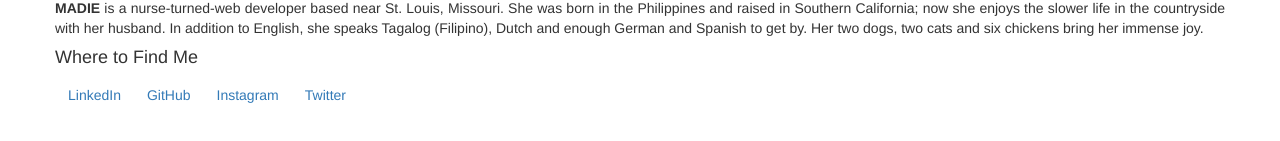
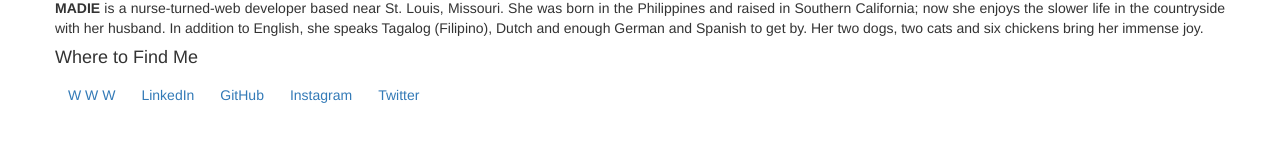
Before and after one commit to madieberrei/LAROapp, an Angular app: page /about in a window 1280 px wide. Shown: the part 279-420 px from the top of the page. Built offline with nearby package versions, Linux system fonts and the light colour scheme.

Commit message:
Added to about page

```diff
--- a/src/app/about/about.component.html
+++ b/src/app/about/about.component.html
@@ -16,10 +16,11 @@ It uses JavaScript / TypeScript with an Angular framework and a Bootstrap v3.4.1
             <span class="text-secondary"><strong>MADIE</strong></span> is a nurse-turned-web developer based near St. Louis, Missouri. She was born in the Philippines and raised in Southern California; now she enjoys the slower life in the countryside with her husband. In addition to English, she speaks Tagalog (Filipino), Dutch and enough German and Spanish to get by. Her two dogs, two cats and six chickens bring her immense joy.
             <p>
             <h4>Where to Find Me</h4>
+            <a type="button" class="btn btn-outline-danger m-1" href="http://www.madieberrei.com" target="_blank">W W W</a>
             <a type="button" class="btn btn-outline-info m-1" href="http://www.linkedin.com/in/madieberrei" target="_blank">LinkedIn</a>
-<a type="button" class="btn btn-outline-danger m-1" href="http://www.github.com/madieberrei" target="_blank">GitHub</a>
-<a type="button" class="btn btn-outline-secondary m-1" href="http://www.instagram.com/madieberrei" target="_blank">Instagram</a>
-<a type="button" class="btn btn-outline-warning m-1" href="http://www.twitter.com/omgmadz" target="_blank">Twitter</a>
+            <a type="button" class="btn btn-outline-danger m-1" href="http://www.github.com/madieberrei" target="_blank">GitHub</a>
+            <a type="button" class="btn btn-outline-secondary m-1" href="http://www.instagram.com/madieberrei" target="_blank">Instagram</a>
+            <a type="button" class="btn btn-outline-warning m-1" href="http://www.twitter.com/omgmadz" target="_blank">Twitter</a>
 
         </div>
     </div>
```
